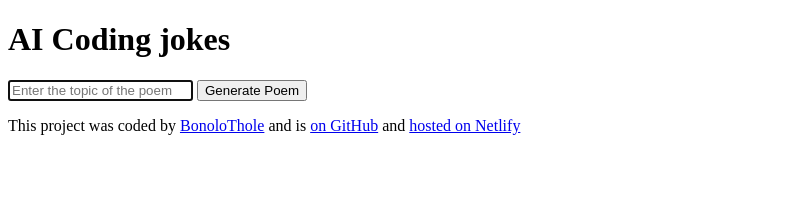
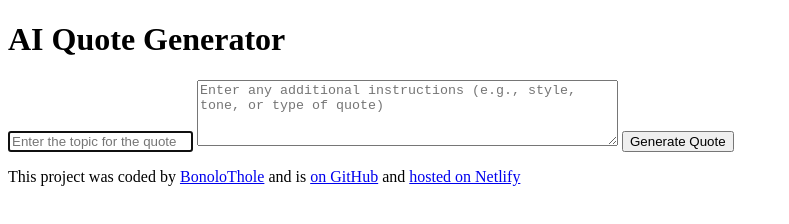
Before and after one commit to BonoloThole/AI-coding-jokes, a plain HTML site: page index.html in a window 1280 px wide. Shown: the whole page, without its empty margins (0-789 px from the left). Drawn offline with Linux system fonts and the light colour scheme.

Commit message:
changed main html

```diff
--- a/index.html
+++ b/index.html
@@ -7,24 +7,30 @@
   </head>
   <body>
      <header>
-      <h1>AI Coding jokes</h1>
+      <h1>AI Quote Generator</h1>
     </header>
-
  <main>
     <form>
       <input
         type="text"
-          placeholder="Enter the topic of the poem"
+        id="quoteInput"
+        placeholder="Enter the topic for the quote"
         autofocus
         required
         autocomplete="off"
-          id="poemInput"
       />
-        <button type="button" id="poemButton">Generate Poem</button>
+      <textarea
+        id="instructionsInput"
+        placeholder="Enter any additional instructions (e.g., style, tone, or type of quote)"
+        rows="4"
+        cols="50"
+      ></textarea>
+      <button type="button" id="quoteButton">Generate Quote</button>
     </form>
 
-      <div id="poem"></div>
+    <div id="quote"></div>
   </main>
+
 <footer>
         <p>
           This project was coded by
```
Lines whose indentation alone changed are shown as unchanged.
